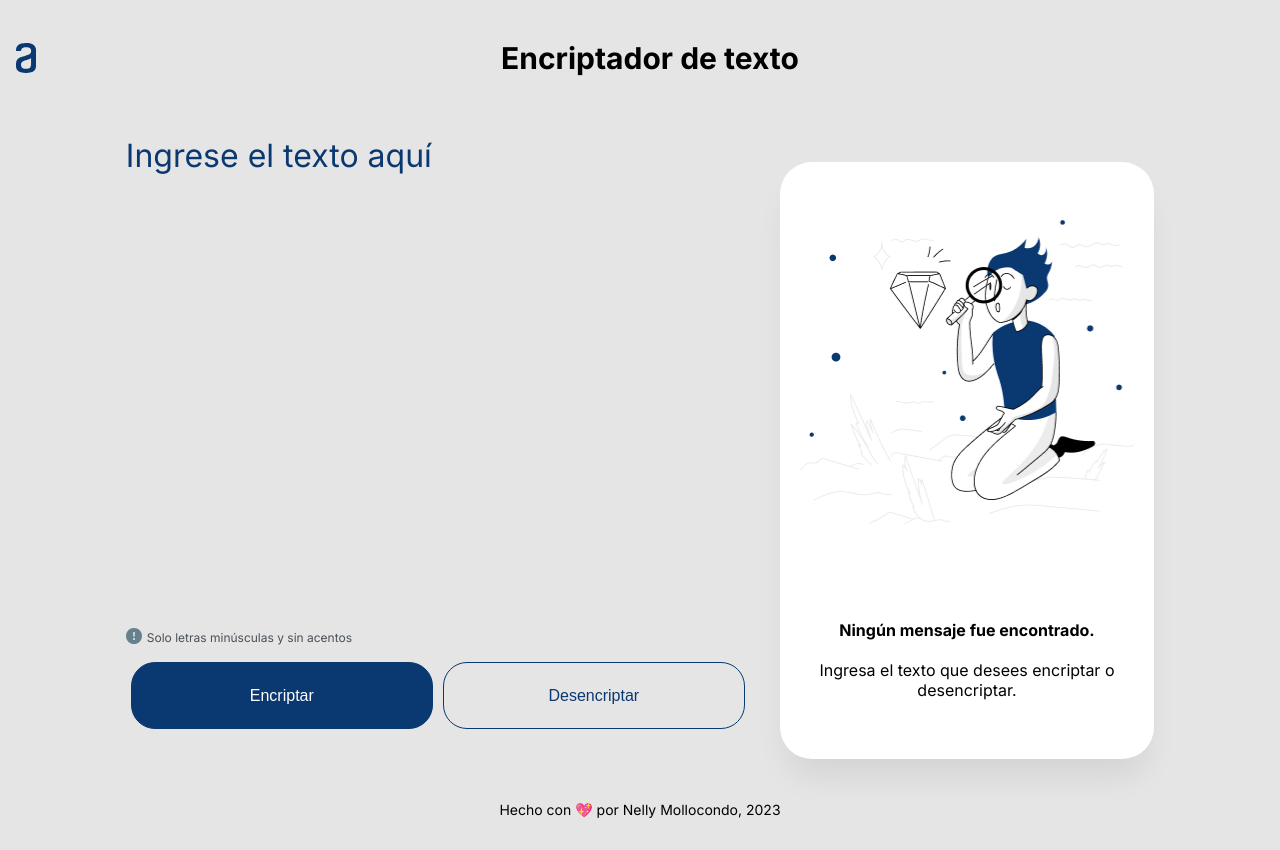
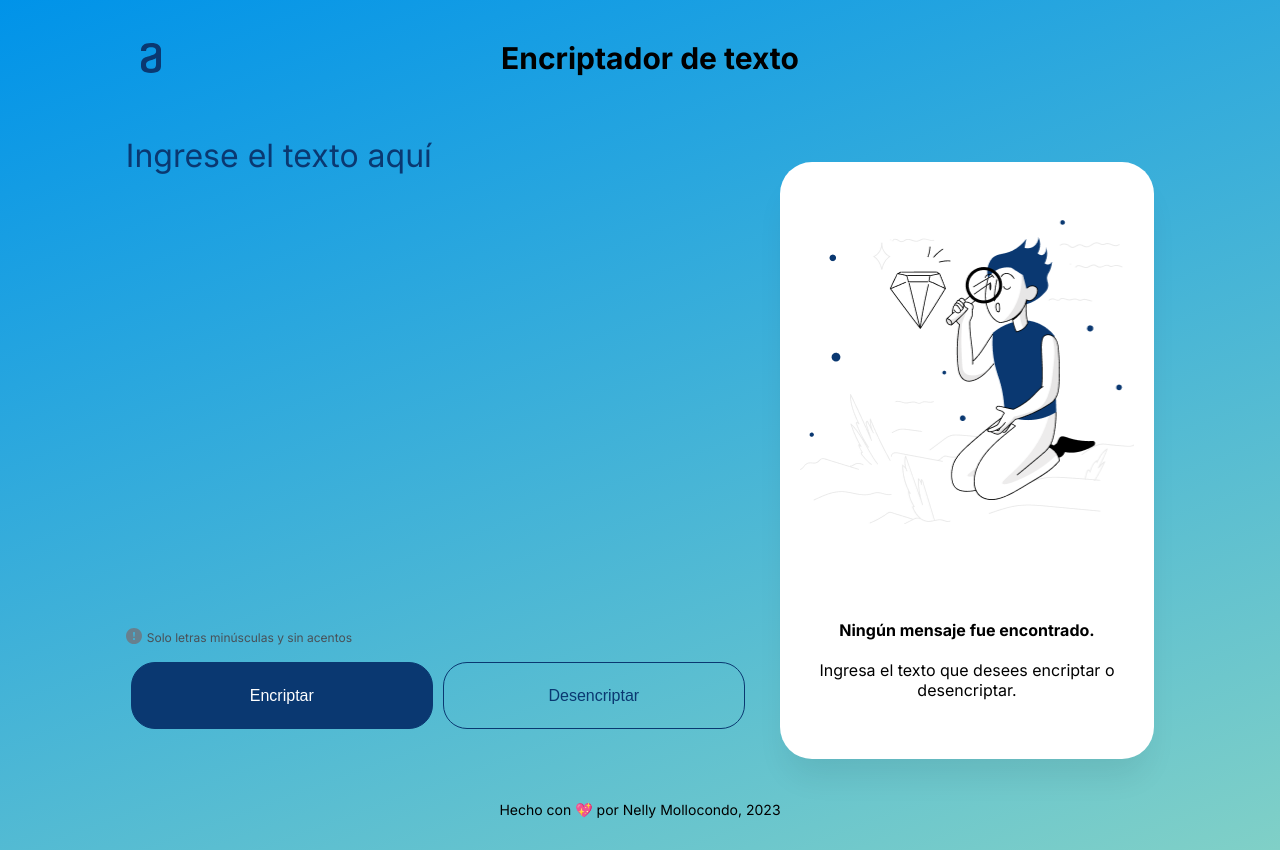
Before and after one commit to NellyMollocondo/Encriptador-de-texto--Challenge1-ONE, a plain HTML site: page index.html in a window 1280 px wide. Drawn offline with Linux system fonts and the light colour scheme.

Commit message:
color degradado de fondo y centrado de icono para vista de escritorio

```diff
--- a/styles.css
+++ b/styles.css
@@ -21,6 +21,7 @@ body {
     margin: 16px;
     font-family: 'Inter', sans-serif;
     background: var(--gray);
+    background-image: linear-gradient(160deg, #0093E9 0%, #80D0C7 100%);
 }
 
 /* HEADER START */
@@ -51,6 +52,7 @@ header h1 {
     font-size: 3.2rem;
     color: var(--dark-blue);
     background: var(--gray);
+    background: transparent;
     resize: none;
 }
 
@@ -185,6 +187,11 @@ footer {
 
 @media screen and (min-width:1024px){
 
+    header {
+        padding-right: 10%;
+        padding-left: 10%;
+    }
+
     main {
         display: flex;
         justify-content: center;
```
